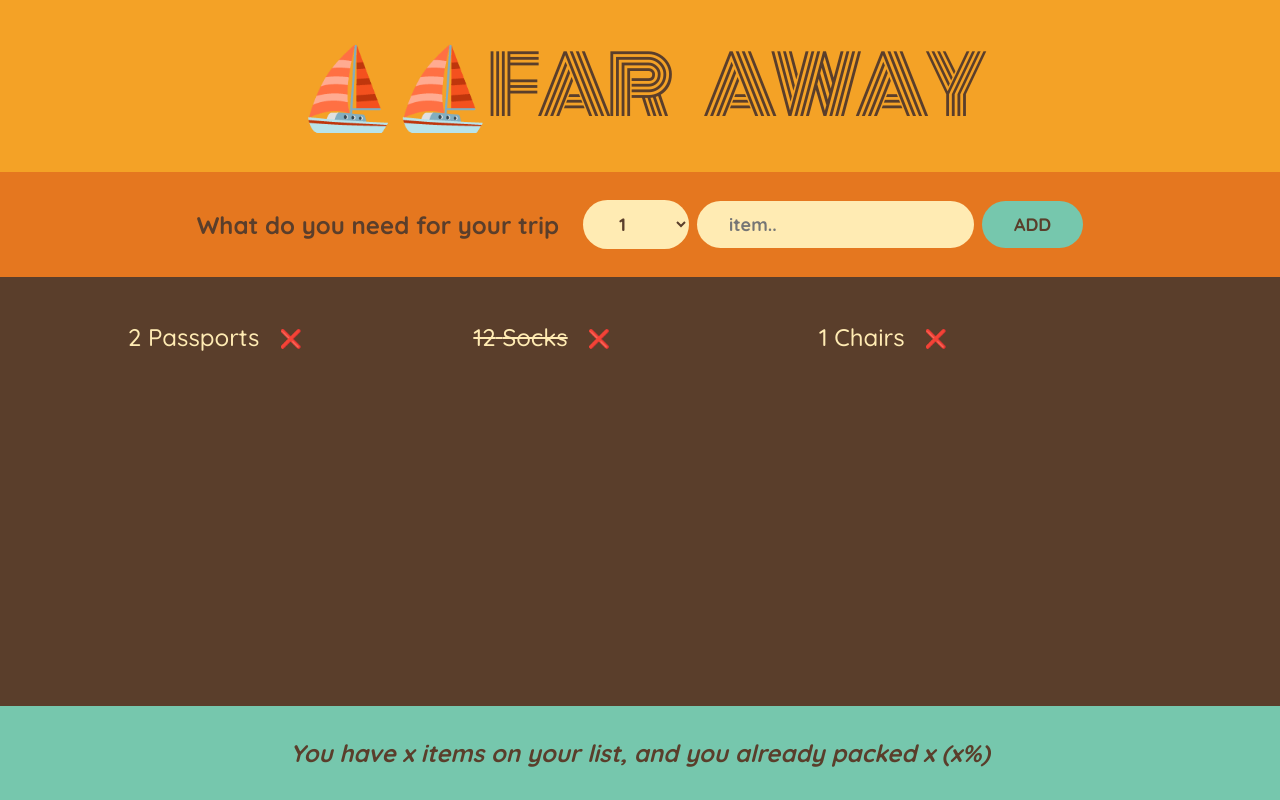
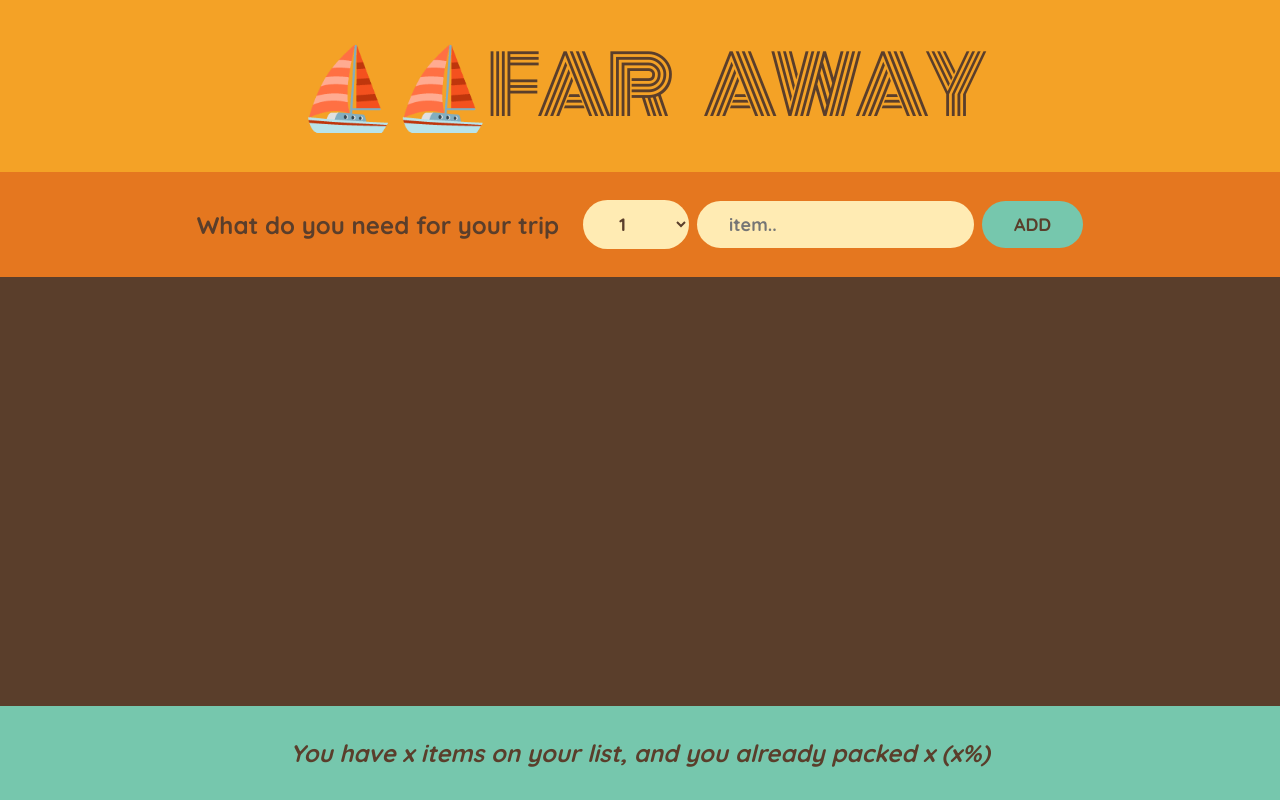
Before and after one commit to AnaghaInowei/travel-list, a React (Create React App) app: page / in a window 1280 px wide. Built offline with nearby package versions, Linux system fonts and the light colour scheme.

Commit message:
Fix Form and PackingLists components to correctly destructure props and use updated items array

```diff
--- a/src/App.js
+++ b/src/App.js
@@ -33,7 +33,7 @@ function Logo() {
   return <h1>⛵⛵Far Away</h1>;
 }
 
-function Form(onAddItems) {
+function Form({onAddItems}) {
   const [description, setDescription] = useState("");
   const [quantity, setQuantity] = useState(1);
 
@@ -72,11 +72,11 @@ function Form(onAddItems) {
   );
 }
 
-function PackingLists() {
+function PackingLists({ items }) {
   return (
     <div className="list">
       <ul>
-        {initialItems.map((item) => (
+        {items.map((item) => (
           <Item item={item} key={item.id} />
         ))}
       </ul>
```
